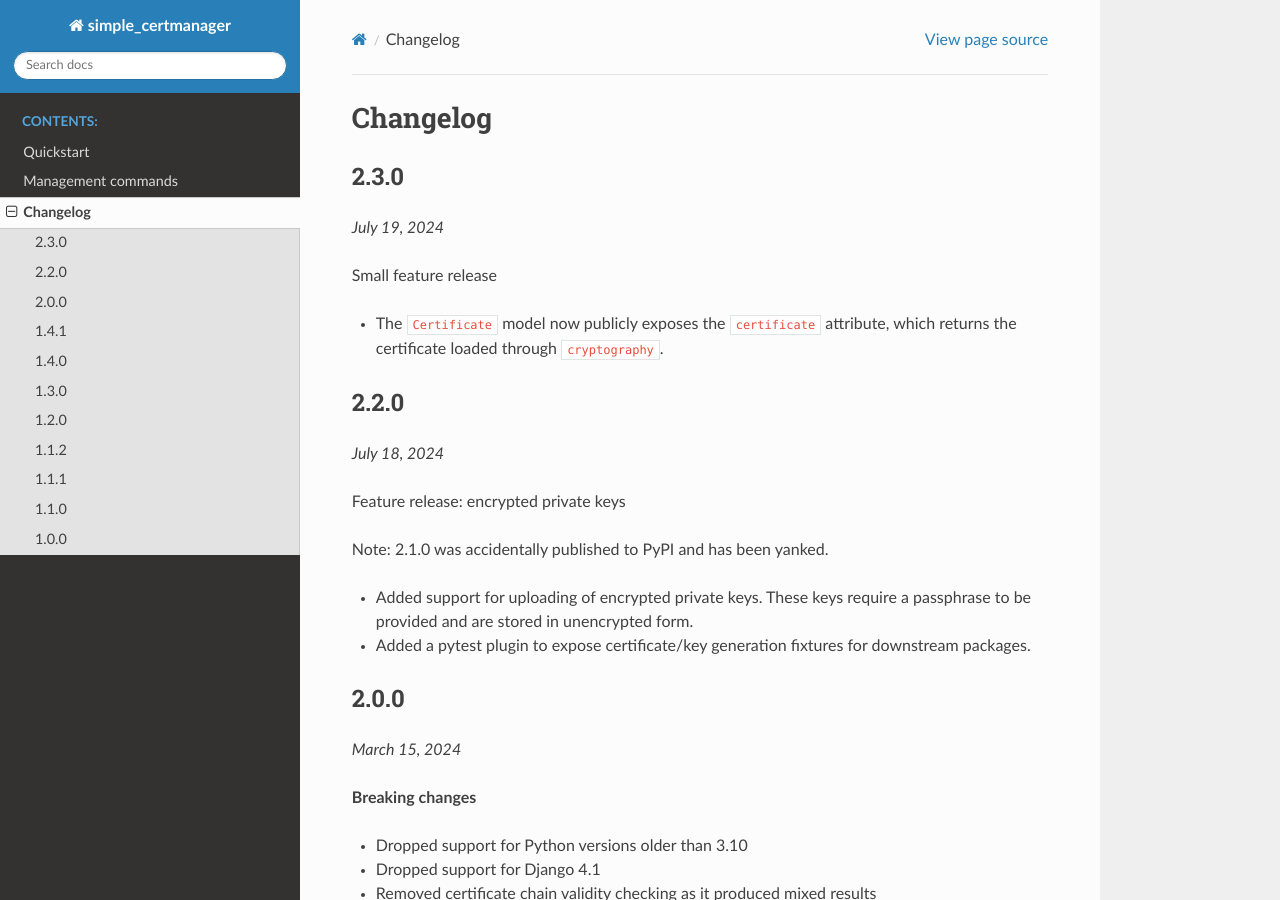
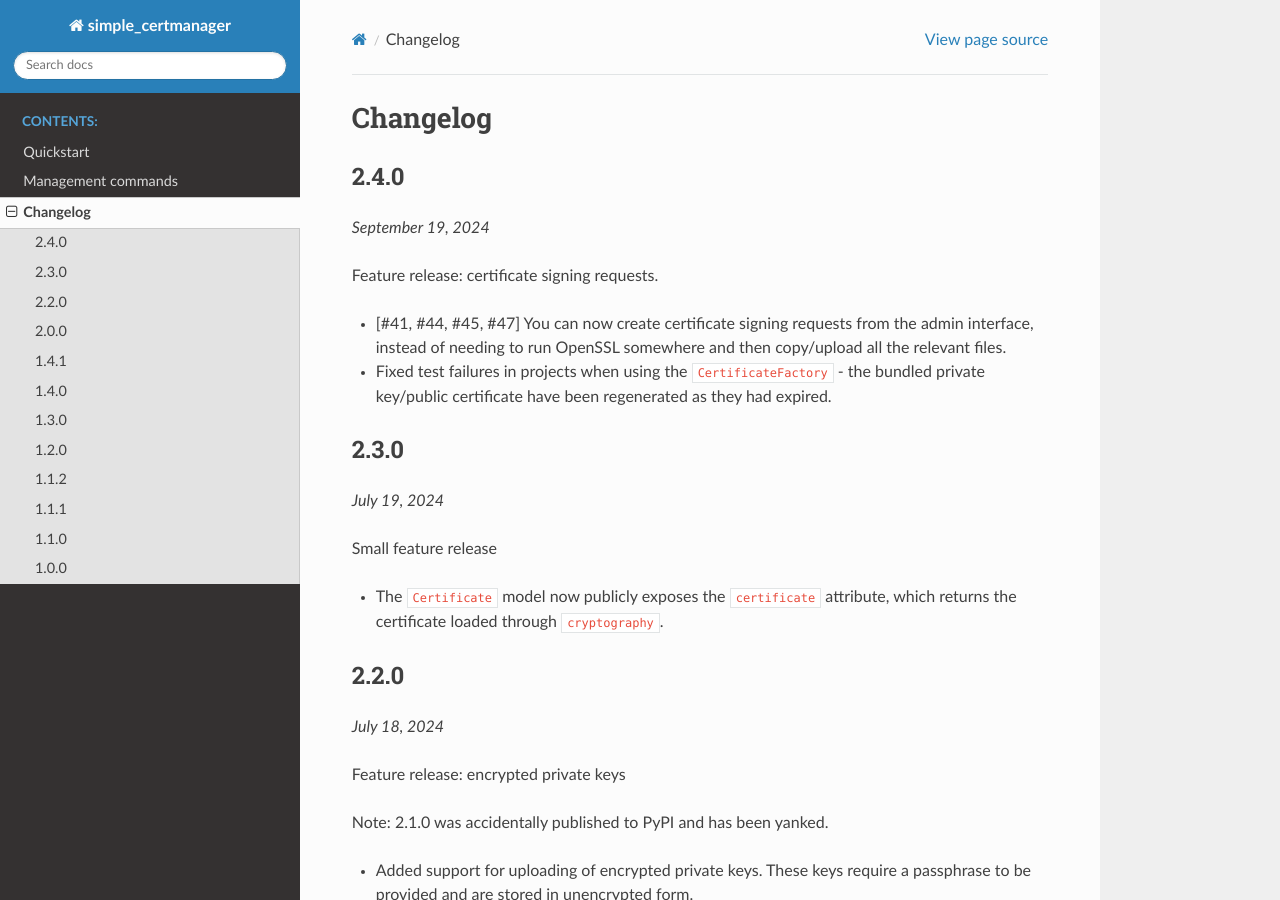
Before and after one commit to maykinmedia/django-simple-certmanager, a Sphinx documentation site: the page built from docs/CHANGELOG.rst, in a window 1280 px wide and 900 px high. Built offline with Sphinx 7.4.7 and the Read the Docs theme 2.0.0, drawn with Linux system fonts in a browser that asks for light colours.

Commit message:
:bookmark: [#51] Bump version to 2.4.0 and update changelog

```diff
--- a/CHANGELOG.rst
+++ b/CHANGELOG.rst
@@ -1,6 +1,19 @@
 =========
 Changelog
 =========
+
+2.4.0
+=====
+
+*September 19, 2024*
+
+Feature release: certificate signing requests.
+
+* [#41, #44, #45, #47] You can now create certificate signing requests from the admin
+  interface, instead of needing to run OpenSSL somewhere and then copy/upload all the
+  relevant files.
+* Fixed test failures in projects when using the ``CertificateFactory`` - the bundled
+  private key/public certificate have been regenerated as they had expired.
 
 2.3.0
 =====
--- a/README.rst
+++ b/README.rst
@@ -1,7 +1,7 @@
 django-simple-certmanager
 =========================
 
-:Version: 2.3.0
+:Version: 2.4.0
 :Source: https://github.com/maykinmedia/django-simple-certmanager
 :Keywords: certificates
 
--- a/docs/conf.py
+++ b/docs/conf.py
@@ -30,7 +30,7 @@ copyright = "2022, Maykin Media"
 author = "Maykin Media"
 
 # The full version, including alpha/beta/rc tags
-release = "2.3.0"
+release = "2.4.0"
 
 
 # -- General configuration ---------------------------------------------------
--- a/pyproject.toml
+++ b/pyproject.toml
@@ -4,7 +4,7 @@ build-backend = "setuptools.build_meta"
 
 [project]
 name = "django-simple-certmanager"
-version = "2.3.0"
+version = "2.4.0"
 description = "Manage TLS certificates and keys in the Django admin"
 authors = [
     {name = "Maykin Media", email = "support@maykinmedia.nl"}
@@ -89,7 +89,7 @@ testpaths = ["tests"]
 DJANGO_SETTINGS_MODULE = "testapp.settings"
 
 [tool.bumpversion]
-current_version = "2.3.0"
+current_version = "2.4.0"
 files = [
     {filename = "pyproject.toml"},
     {filename = "README.rst"},
```
Also changed, not shown: 1 other file.
